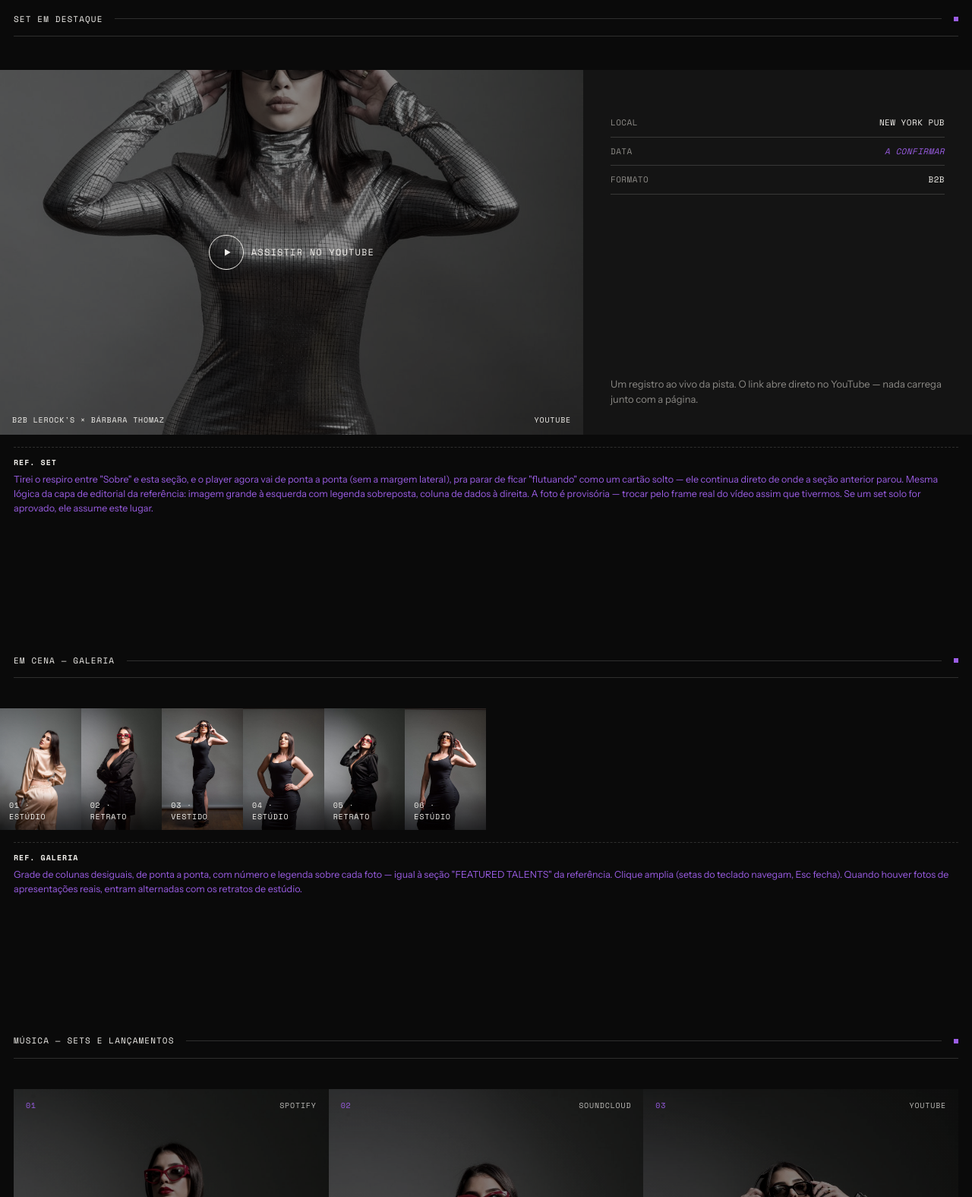
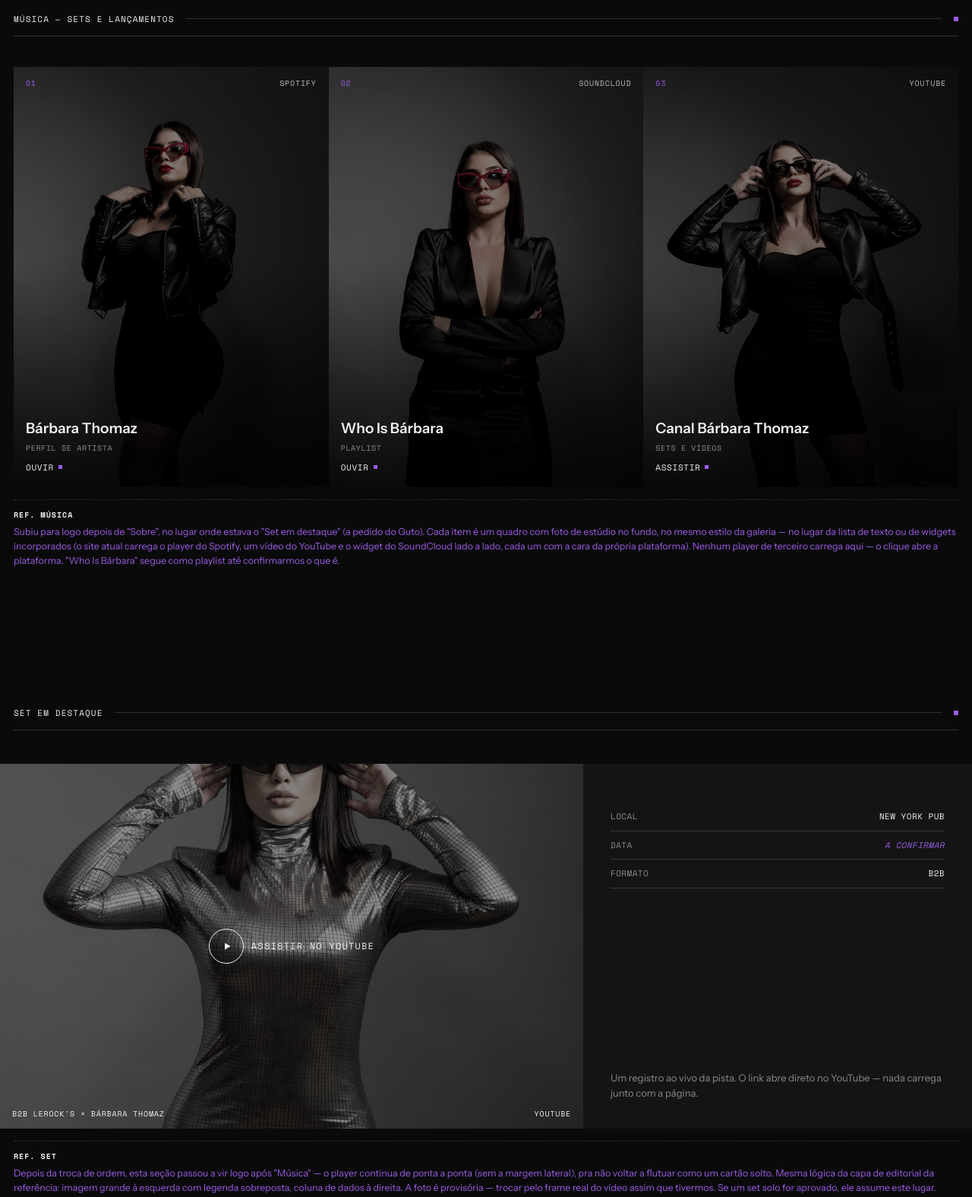
Before and after one commit to thesign-studio/barbara-thomaz, a plain HTML site: page index.html in a window 1280 px wide. Shown: the part 1425-3000 px from the top of the page at 76% size. Drawn offline with nearby package versions, Linux system fonts and the light colour scheme.

Commit message:
Move Música para a posição do Set em destaque
A pedido do Guto: nova ordem Sobre → Música → Set em destaque →
Galeria → Bookings (antes Música vinha depois da Galeria). A
Música herdou a conexão "sem respiro" com Sobre que antes era do
Set em destaque; o Set em destaque voltou ao espaçamento normal,
já que agora vem depois da Música, não mais direto depois do Sobre.

Co-Authored-By: Claude Sonnet 5 <noreply@anthropic.com>

```diff
--- a/index.html
+++ b/index.html
@@ -293,47 +293,8 @@ body.notes .note{display:block}
     </div>
   </section>
 
-  <!-- 03 SET EM DESTAQUE -->
-  <section class="panel" id="set" aria-labelledby="set-t" style="padding-top:0">
-    <div class="gx">
-      <div class="sec-label"><span class="t mn">Set em destaque</span><span class="rule"></span><span class="mark" aria-hidden="true"></span></div>
-    </div>
-      <div class="feature">
-        <a class="player" href="https://www.youtube.com/channel/UC15enO2mcWiVxrmDQAjMnCQ" target="_blank" rel="noopener" id="set-t">
-          <img src="img/IMG_7343.jpg" alt="" loading="lazy" width="1100" height="1648">
-          <span class="play"><i aria-hidden="true"><svg viewBox="0 0 24 24" fill="currentColor"><path d="M7 4.5v15l13-7.5z"/></svg></i>Assistir no YouTube</span>
-          <span class="tag mn"><span>B2B Lerock's × Bárbara Thomaz</span><span>YouTube</span></span>
-        </a>
-        <div class="feature-info">
-          <dl class="facts">
-            <div><dt>Local</dt><dd>New York Pub</dd></div>
-            <div><dt>Data</dt><dd class="pend">a confirmar</dd></div>
-            <div><dt>Formato</dt><dd>B2B</dd></div>
-          </dl>
-          <p style="font-size:13px;color:var(--mute);line-height:1.6">Um registro ao vivo da pista. O link abre direto no YouTube — nada carrega junto com a página.</p>
-        </div>
-      </div>
-      <div class="gx"><div class="note"><b>Ref. set</b>Tirei o respiro entre "Sobre" e esta seção, e o player agora vai de ponta a ponta (sem a margem lateral), pra parar de ficar "flutuando" como um cartão solto — ele continua direto de onde a seção anterior parou. Mesma lógica da capa de editorial da referência: imagem grande à esquerda com legenda sobreposta, coluna de dados à direita. A foto é provisória — trocar pelo frame real do vídeo assim que tivermos. Se um set solo for aprovado, ele assume este lugar.</div></div>
-  </section>
-
-  <!-- 04 GALERIA -->
-  <section class="panel" id="galeria" aria-labelledby="galeria-t">
-    <div class="gx">
-      <div class="sec-label"><span class="t mn" id="galeria-t">Em cena — galeria</span><span class="rule"></span><span class="mark" aria-hidden="true"></span></div>
-    </div>
-    <div class="fgrid" id="gal">
-      <a class="f1" aria-label="Ampliar foto 1 de 6"><img src="img/IMG_7490.jpg" alt="Bárbara de costas, conjunto de cetim dourado" loading="lazy" width="1100" height="1648"><span class="tag mn">01 · Estúdio</span></a>
-      <a class="f2" aria-label="Ampliar foto 2 de 6"><img src="img/IMG_7350.jpg" alt="Bárbara de blazer preto e óculos vermelhos" loading="lazy" width="768" height="1151"><span class="tag mn">02 · Retrato</span></a>
-      <a class="f3" aria-label="Ampliar foto 3 de 6"><img src="img/IMG_7341.jpg" alt="Bárbara de vestido longo preto" loading="lazy" width="768" height="1151" style="object-position:50% 10%"><span class="tag mn">03 · Vestido</span></a>
-      <a class="f4" aria-label="Ampliar foto 4 de 6"><img src="img/IMG_7359.jpg" alt="Bárbara de vestido preto, mãos na cintura" loading="lazy" width="768" height="1151" style="object-position:50% 12%"><span class="tag mn">04 · Estúdio</span></a>
-      <a class="f5" aria-label="Ampliar foto 5 de 6"><img src="img/IMG_7345.jpg" alt="Bárbara de jaqueta de couro e óculos vermelhos" loading="lazy" width="768" height="1151"><span class="tag mn">05 · Retrato</span></a>
-      <a class="f6" aria-label="Ampliar foto 6 de 6"><img src="img/IMG_7344.jpg" alt="Bárbara de vestido preto" loading="lazy" width="768" height="1151"><span class="tag mn">06 · Estúdio</span></a>
-    </div>
-    <div class="gx"><div class="note"><b>Ref. galeria</b>Grade de colunas desiguais, de ponta a ponta, com número e legenda sobre cada foto — igual à seção "FEATURED TALENTS" da referência. Clique amplia (setas do teclado navegam, Esc fecha). Quando houver fotos de apresentações reais, entram alternadas com os retratos de estúdio.</div></div>
-  </section>
-
-  <!-- 05 MÚSICA -->
-  <section class="panel" id="musica" aria-labelledby="musica-t">
+  <!-- 03 MÚSICA -->
+  <section class="panel" id="musica" aria-labelledby="musica-t" style="padding-top:0">
     <div class="gx">
       <div class="sec-label"><span class="t mn" id="musica-t">Música — sets e lançamentos</span><span class="rule"></span><span class="mark" aria-hidden="true"></span></div>
       <div class="mgrid">
@@ -353,8 +314,47 @@ body.notes .note{display:block}
           <span class="mt-bot"><b>Canal Bárbara Thomaz</b><span class="kind">Sets e vídeos</span><span class="go">Assistir<span class="sq" aria-hidden="true"></span></span></span>
         </a>
       </div>
-      <div class="note"><b>Ref. música</b>Cada item virou um quadro com foto de estúdio no fundo, no mesmo estilo da galeria — no lugar da lista de texto ou de widgets incorporados (o site atual carrega o player do Spotify, um vídeo do YouTube e o widget do SoundCloud lado a lado, cada um com a cara da própria plataforma). Nenhum player de terceiro carrega aqui — o clique abre a plataforma. A foto de IMG_7346 (a que tinha ficado solta em "Sobre") entrou aqui. "Who Is Bárbara" segue como playlist até confirmarmos o que é.</div>
+      <div class="note"><b>Ref. música</b>Subiu para logo depois de "Sobre", no lugar onde estava o "Set em destaque" (a pedido do Guto). Cada item é um quadro com foto de estúdio no fundo, no mesmo estilo da galeria — no lugar da lista de texto ou de widgets incorporados (o site atual carrega o player do Spotify, um vídeo do YouTube e o widget do SoundCloud lado a lado, cada um com a cara da própria plataforma). Nenhum player de terceiro carrega aqui — o clique abre a plataforma. "Who Is Bárbara" segue como playlist até confirmarmos o que é.</div>
     </div>
+  </section>
+
+  <!-- 04 SET EM DESTAQUE -->
+  <section class="panel" id="set" aria-labelledby="set-t">
+    <div class="gx">
+      <div class="sec-label"><span class="t mn">Set em destaque</span><span class="rule"></span><span class="mark" aria-hidden="true"></span></div>
+    </div>
+      <div class="feature">
+        <a class="player" href="https://www.youtube.com/channel/UC15enO2mcWiVxrmDQAjMnCQ" target="_blank" rel="noopener" id="set-t">
+          <img src="img/IMG_7343.jpg" alt="" loading="lazy" width="1100" height="1648">
+          <span class="play"><i aria-hidden="true"><svg viewBox="0 0 24 24" fill="currentColor"><path d="M7 4.5v15l13-7.5z"/></svg></i>Assistir no YouTube</span>
+          <span class="tag mn"><span>B2B Lerock's × Bárbara Thomaz</span><span>YouTube</span></span>
+        </a>
+        <div class="feature-info">
+          <dl class="facts">
+            <div><dt>Local</dt><dd>New York Pub</dd></div>
+            <div><dt>Data</dt><dd class="pend">a confirmar</dd></div>
+            <div><dt>Formato</dt><dd>B2B</dd></div>
+          </dl>
+          <p style="font-size:13px;color:var(--mute);line-height:1.6">Um registro ao vivo da pista. O link abre direto no YouTube — nada carrega junto com a página.</p>
+        </div>
+      </div>
+      <div class="gx"><div class="note"><b>Ref. set</b>Depois da troca de ordem, esta seção passou a vir logo após "Música" — o player continua de ponta a ponta (sem a margem lateral), pra não voltar a flutuar como um cartão solto. Mesma lógica da capa de editorial da referência: imagem grande à esquerda com legenda sobreposta, coluna de dados à direita. A foto é provisória — trocar pelo frame real do vídeo assim que tivermos. Se um set solo for aprovado, ele assume este lugar.</div></div>
+  </section>
+
+  <!-- 05 GALERIA -->
+  <section class="panel" id="galeria" aria-labelledby="galeria-t">
+    <div class="gx">
+      <div class="sec-label"><span class="t mn" id="galeria-t">Em cena — galeria</span><span class="rule"></span><span class="mark" aria-hidden="true"></span></div>
+    </div>
+    <div class="fgrid" id="gal">
+      <a class="f1" aria-label="Ampliar foto 1 de 6"><img src="img/IMG_7490.jpg" alt="Bárbara de costas, conjunto de cetim dourado" loading="lazy" width="1100" height="1648"><span class="tag mn">01 · Estúdio</span></a>
+      <a class="f2" aria-label="Ampliar foto 2 de 6"><img src="img/IMG_7350.jpg" alt="Bárbara de blazer preto e óculos vermelhos" loading="lazy" width="768" height="1151"><span class="tag mn">02 · Retrato</span></a>
+      <a class="f3" aria-label="Ampliar foto 3 de 6"><img src="img/IMG_7341.jpg" alt="Bárbara de vestido longo preto" loading="lazy" width="768" height="1151" style="object-position:50% 10%"><span class="tag mn">03 · Vestido</span></a>
+      <a class="f4" aria-label="Ampliar foto 4 de 6"><img src="img/IMG_7359.jpg" alt="Bárbara de vestido preto, mãos na cintura" loading="lazy" width="768" height="1151" style="object-position:50% 12%"><span class="tag mn">04 · Estúdio</span></a>
+      <a class="f5" aria-label="Ampliar foto 5 de 6"><img src="img/IMG_7345.jpg" alt="Bárbara de jaqueta de couro e óculos vermelhos" loading="lazy" width="768" height="1151"><span class="tag mn">05 · Retrato</span></a>
+      <a class="f6" aria-label="Ampliar foto 6 de 6"><img src="img/IMG_7344.jpg" alt="Bárbara de vestido preto" loading="lazy" width="768" height="1151"><span class="tag mn">06 · Estúdio</span></a>
+    </div>
+    <div class="gx"><div class="note"><b>Ref. galeria</b>Grade de colunas desiguais, de ponta a ponta, com número e legenda sobre cada foto — igual à seção "FEATURED TALENTS" da referência. Clique amplia (setas do teclado navegam, Esc fecha). Quando houver fotos de apresentações reais, entram alternadas com os retratos de estúdio.</div></div>
   </section>
 
   <!-- 06 BOOKINGS -->
```
